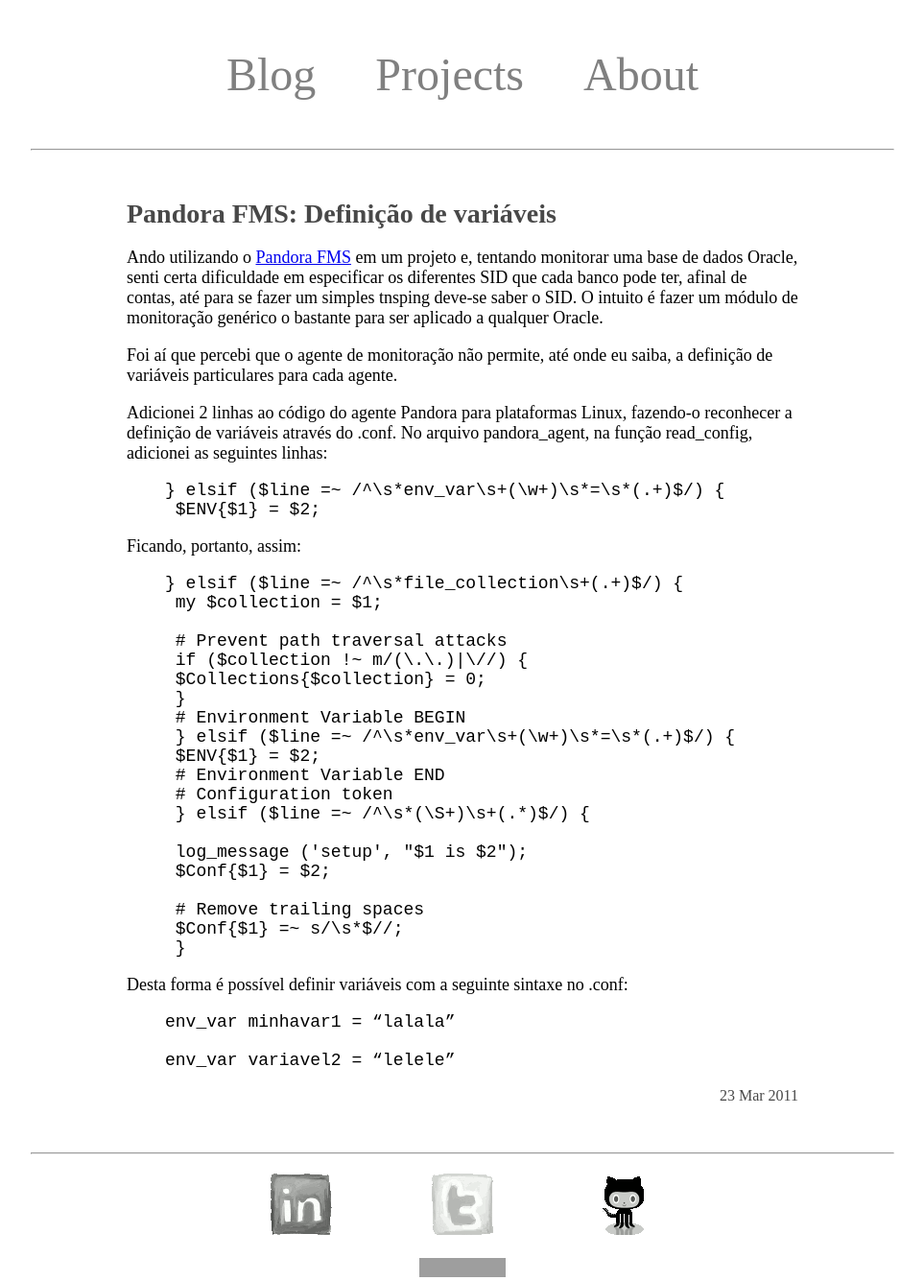
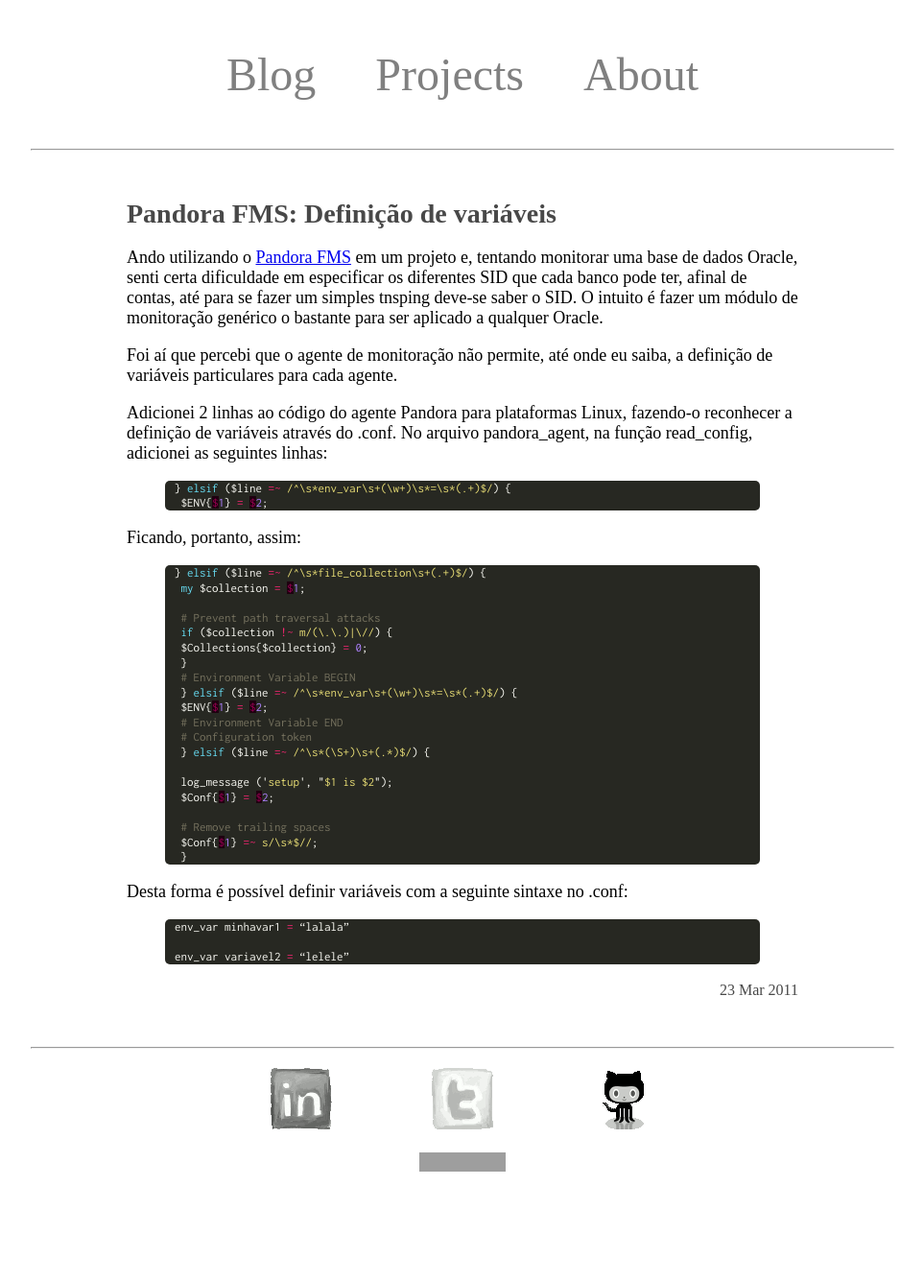
Before and after one commit to robas/robas.github.io, a Jekyll site: the page built from _posts/2013-11-26-PandoraFMSvariables.markdown, in a window 1280 px wide. Shown: the whole page at 96% size, without its empty margins (158-1121 px from the left). Built offline with Jekyll 4.4.1, drawn with Linux system fonts in a browser that asks for light colours; nearby versions of some CDN libraries; some web fonts are replaced; Markdown is read by kramdown in place of the engine named in the settings; after the commit the page ends 1225 px from its top, so only the background shows below that; grey boxes are pictures that could not be loaded.

Commit message:
Fixing syntax highlighting

```diff
--- a/_config.yml
+++ b/_config.yml
@@ -1,4 +1,4 @@
 pygments: true
 auto: true
-markdown: rdiscount
+markdown: redcarpet
 lsi: true
--- a/_layouts/default.html
+++ b/_layouts/default.html
@@ -8,10 +8,11 @@
 
     <title> Robas...</title>
 
-    <link rel="stylesheet" type="text/css" href="http://fonts.googleapis.com/css?family=Love+Ya+Like+A+Sister|Life+Savers|Rationale|Anaheim" />
+    <link rel="stylesheet" type="text/css" href="http://fonts.googleapis.com/css?family=Love+Ya+Like+A+Sister|Life+Savers|Rationale|Anaheim|Inconsolata:400" />
     <!-- <link rel="stylesheet" type="text/css" href="resources/bootstrap/css/bootstrap.min.css" /> -->
     <link rel="stylesheet" type="text/css" href="http://netdna.bootstrapcdn.com/font-awesome/4.0.3/css/font-awesome.css" />
     <link rel="stylesheet" type="text/css" href="/css/robas.css" />
+    <link rel="stylesheet" type="text/css" href="/css/pygments.css" />
 
 </head>
 
--- a/_posts/2013-11-20-Testando.markdown
+++ b/_posts/2013-11-20-Testando.markdown
@@ -11,4 +11,4 @@
 
 E é isso =)
 
-Existem diversos errinhos aqui, com o tempo vou corrigindo e melhorando... ou não.
+Existem diversos errinhos aqui, com o tempo vou corrigindo e melhorando...
--- a/_posts/2013-11-26-PandoraFMSvariables.markdown
+++ b/_posts/2013-11-26-PandoraFMSvariables.markdown
@@ -17,14 +17,14 @@
 Adicionei 2 linhas ao código do agente Pandora para plataformas Linux, fazendo-o reconhecer a definição de variáveis através do .conf.
 No arquivo pandora_agent, na função read_config, adicionei as seguintes linhas:
 
-{% highlight html %}
+{% highlight perl %}
 } elsif ($line =~ /^\s*env_var\s+(\w+)\s*=\s*(.+)$/) {
  $ENV{$1} = $2;
 {% endhighlight %}
 
 Ficando, portanto, assim:
 
-{% highlight html %}
+{% highlight perl %}
 } elsif ($line =~ /^\s*file_collection\s+(.+)$/) {
  my $collection = $1;
 
@@ -50,7 +50,7 @@
 
 Desta forma é possível definir variáveis com a seguinte sintaxe no .conf:
 
-{% highlight html %}
+{% highlight bash %}
 env_var minhavar1 = “lalala”
 
 env_var variavel2 = “lelele”
--- a/about.html
+++ b/about.html
@@ -23,6 +23,7 @@
 			<div id="corpo_post">
 				<div id="texto_post">
 				A id&eacute;ia de escrever aqui surgiu pela minha <strike>burrice</strike> mania de esquecer as coisas.<br> Desde pequeno percebi que quando escrevo o que penso, tentando sumarizar e explicar de diferentes formas acabo memorizando melhor, acho que com todo mundo deve ser assim.<p>E &eacute; isso =)</p>
+				Existem diversos errinhos aqui, com o tempo vou corrigindo e melhorando...
 				</div>
 			</div>
 
--- /dev/null
+++ b/css/pygments.css
@@ -0,0 +1,60 @@
+.highlight .hll { background-color: #49483e }
+.highlight  { background: #272822; color: #f8f8f2; border-radius: 5px }
+.highlight .c { color: #75715e } /* Comment */
+.highlight .err { color: #960050; background-color: #1e0010 } /* Error */
+.highlight .k { color: #66d9ef } /* Keyword */
+.highlight .l { color: #ae81ff } /* Literal */
+.highlight .n { color: #f8f8f2 } /* Name */
+.highlight .o { color: #f92672 } /* Operator */
+.highlight .p { color: #f8f8f2 } /* Punctuation */
+.highlight .cm { color: #75715e } /* Comment.Multiline */
+.highlight .cp { color: #75715e } /* Comment.Preproc */
+.highlight .c1 { color: #75715e } /* Comment.Single */
+.highlight .cs { color: #75715e } /* Comment.Special */
+.highlight .ge { font-style: italic } /* Generic.Emph */
+.highlight .gs { font-weight: bold } /* Generic.Strong */
+.highlight .kc { color: #66d9ef } /* Keyword.Constant */
+.highlight .kd { color: #66d9ef } /* Keyword.Declaration */
+.highlight .kn { color: #f92672 } /* Keyword.Namespace */
+.highlight .kp { color: #66d9ef } /* Keyword.Pseudo */
+.highlight .kr { color: #66d9ef } /* Keyword.Reserved */
+.highlight .kt { color: #66d9ef } /* Keyword.Type */
+.highlight .ld { color: #e6db74 } /* Literal.Date */
+.highlight .m { color: #ae81ff } /* Literal.Number */
+.highlight .s { color: #e6db74 } /* Literal.String */
+.highlight .na { color: #a6e22e } /* Name.Attribute */
+.highlight .nb { color: #f8f8f2 } /* Name.Builtin */
+.highlight .nc { color: #a6e22e } /* Name.Class */
+.highlight .no { color: #66d9ef } /* Name.Constant */
+.highlight .nd { color: #a6e22e } /* Name.Decorator */
+.highlight .ni { color: #f8f8f2 } /* Name.Entity */
+.highlight .ne { color: #a6e22e } /* Name.Exception */
+.highlight .nf { color: #a6e22e } /* Name.Function */
+.highlight .nl { color: #f8f8f2 } /* Name.Label */
+.highlight .nn { color: #f8f8f2 } /* Name.Namespace */
+.highlight .nx { color: #a6e22e } /* Name.Other */
+.highlight .py { color: #f8f8f2 } /* Name.Property */
+.highlight .nt { color: #f92672 } /* Name.Tag */
+.highlight .nv { color: #f8f8f2 } /* Name.Variable */
+.highlight .ow { color: #f92672 } /* Operator.Word */
+.highlight .w { color: #f8f8f2 } /* Text.Whitespace */
+.highlight .mf { color: #ae81ff } /* Literal.Number.Float */
+.highlight .mh { color: #ae81ff } /* Literal.Number.Hex */
+.highlight .mi { color: #ae81ff } /* Literal.Number.Integer */
+.highlight .mo { color: #ae81ff } /* Literal.Number.Oct */
+.highlight .sb { color: #e6db74 } /* Literal.String.Backtick */
+.highlight .sc { color: #e6db74 } /* Literal.String.Char */
+.highlight .sd { color: #e6db74 } /* Literal.String.Doc */
+.highlight .s2 { color: #e6db74 } /* Literal.String.Double */
+.highlight .se { color: #ae81ff } /* Literal.String.Escape */
+.highlight .sh { color: #e6db74 } /* Literal.String.Heredoc */
+.highlight .si { color: #e6db74 } /* Literal.String.Interpol */
+.highlight .sx { color: #e6db74 } /* Literal.String.Other */
+.highlight .sr { color: #e6db74 } /* Literal.String.Regex */
+.highlight .s1 { color: #e6db74 } /* Literal.String.Single */
+.highlight .ss { color: #e6db74 } /* Literal.String.Symbol */
+.highlight .bp { color: #f8f8f2 } /* Name.Builtin.Pseudo */
+.highlight .vc { color: #f8f8f2 } /* Name.Variable.Class */
+.highlight .vg { color: #f8f8f2 } /* Name.Variable.Global */
+.highlight .vi { color: #f8f8f2 } /* Name.Variable.Instance */
+.highlight .il { color: #ae81ff } /* Literal.Number.Integer.Long */
--- a/css/robas.css
+++ b/css/robas.css
@@ -210,6 +210,16 @@
 	font-weight: normal;
 	text-align: left;
 }
+pre{
+
+}
+code{
+	font-family: "Inconsolata";
+	font-size: 13px;
+	line-height: 120%;
+	margin: 10px;
+	display: block;
+}
 #data{
 	font-family:"Life Savers";
 	font-size: 16px;
```
